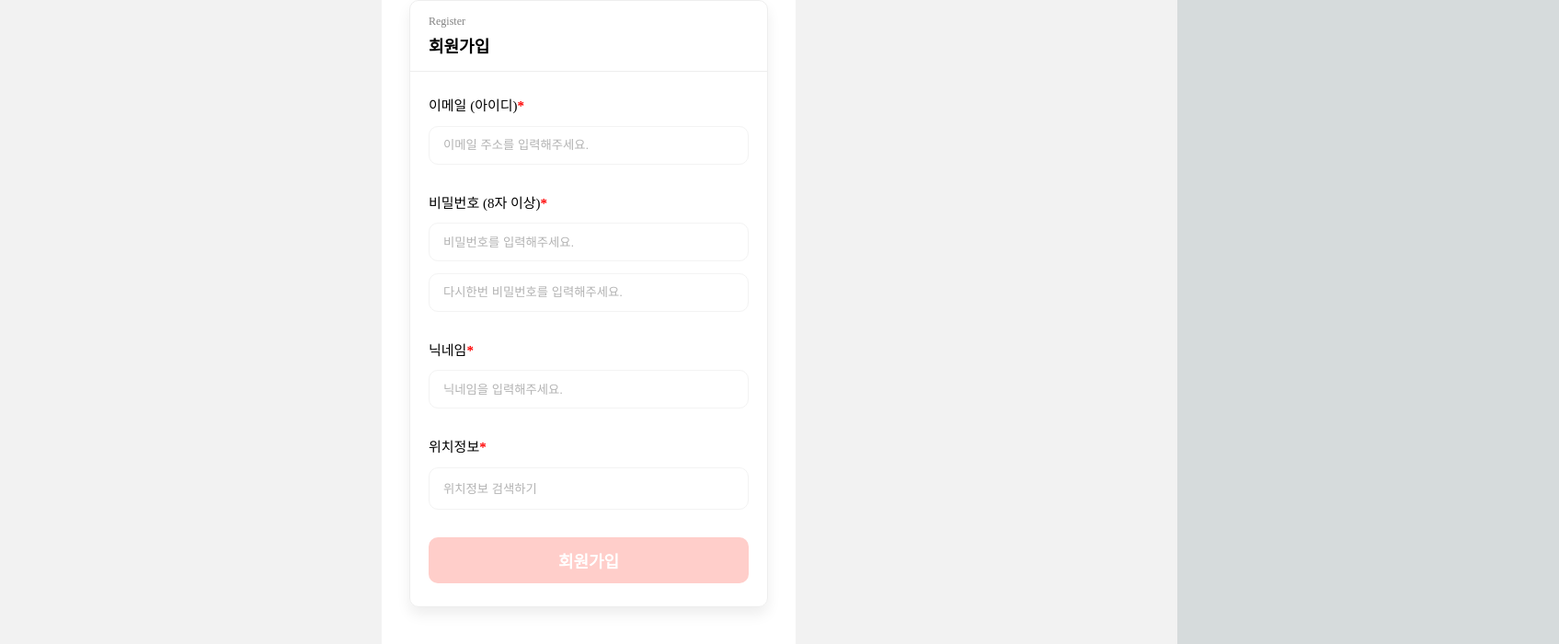
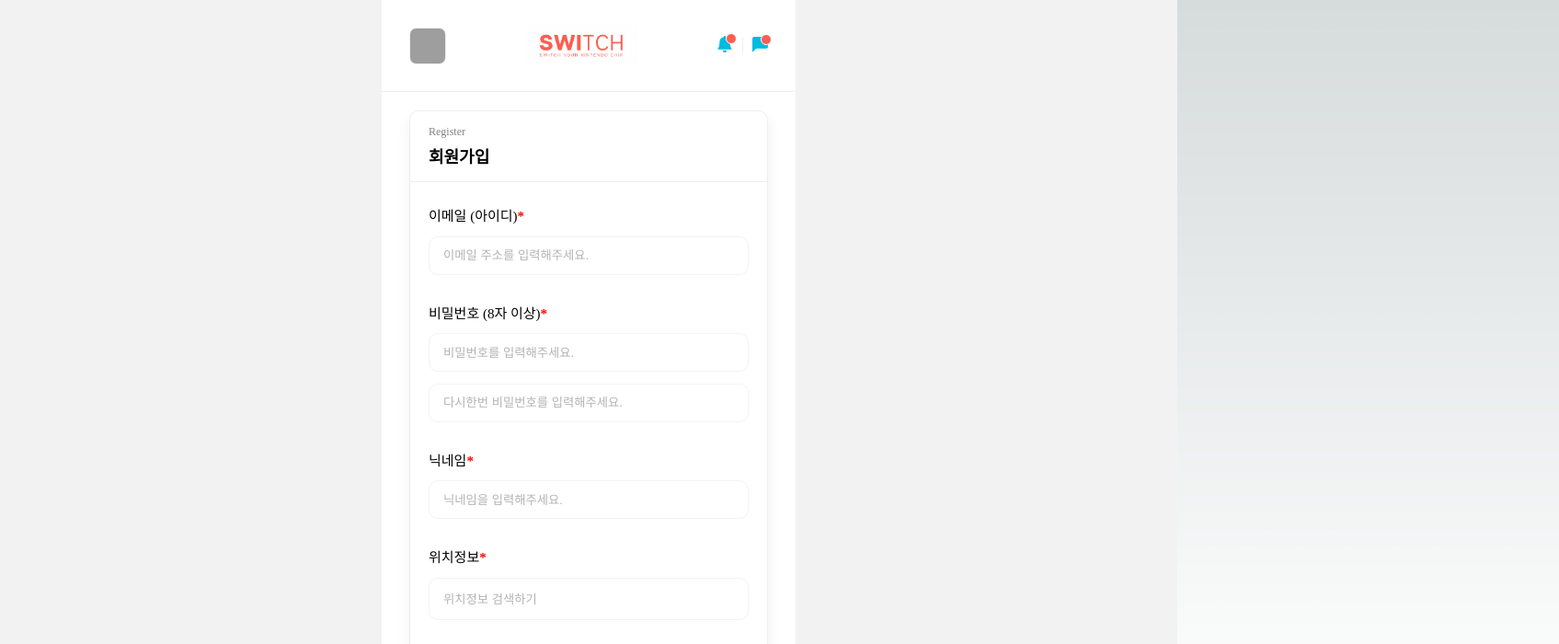
Before and after one commit to SwitchChipsProject/switch_front, a Next.js app: page /register in a window 1280 px wide. Shown: the top 700 px of the page at 92% size, 1695 px wide, since content can reach past the window. Built offline with nearby package versions, Linux system fonts and the light colour scheme; grey boxes are pictures that could not be loaded.

Commit message:
#8 헤더 컴포넌트 구현

```diff
--- a/components/layout/index.tsx
+++ b/components/layout/index.tsx
@@ -1,6 +1,13 @@
-import React from 'react';
+import React, {
+  useCallback,
+  useEffect,
+  useState,
+  useLayoutEffect,
+  useRef,
+} from 'react';
 import styled from 'styled-components';
-
+import Router, { useRouter } from 'next/router';
+import Header from '../util/Header';
 const Container = styled.div`
   min-height: 100vh;
   background-color: #f2f2f2;
@@ -8,19 +15,54 @@ const Container = styled.div`
   display: flex;
 `;
 
-const Content = styled.div`
+const ContentsWrapper = styled.div`
   min-width: 450px;
-  min-height: 100vh;
+  min-height: 100%;
+  background-color: white;
+`;
+
+const Contents = styled.div`
   background-color: white;
   padding: 0px 30px 0 30px;
   display: flex;
   justify-content: center;
+  flex-direction: column;
+  padding-top: 120px;
+  padding-bottom: 20px;
 `;
 
 export default function Layout({ children }: { children: React.ReactNode }) {
+  const router = useRouter();
+  const [display, setDisplay] = useState<boolean>(true);
+  const [movement, setMovement] = useState<boolean>(true);
+
+  const listener = useCallback((e: Event) => {
+    if (window.scrollY > 100) {
+      setMovement(false);
+    } else {
+      setMovement(true);
+    }
+  }, []);
+
+  useEffect(() => {
+    if (router.pathname === '/') {
+      setDisplay(false);
+    } else {
+      setDisplay(true);
+    }
+  }, [router]);
+
+  useEffect(() => {
+    window.addEventListener('scroll', listener, false);
+    return () => window.removeEventListener('scroll', listener);
+  }, [listener]);
+
   return (
     <Container>
-      <Content>{children}</Content>
+      <ContentsWrapper>
+        <Header display={movement}></Header>
+        <Contents>{children}</Contents>
+      </ContentsWrapper>
     </Container>
   );
 }
--- /dev/null
+++ b/components/util/Header.tsx
@@ -0,0 +1,29 @@
+import { useEffect } from 'react';
+import styles from '../../styles/components/Header.module.scss';
+import { BsFillChatLeftFill, BsBellFill } from 'react-icons/bs';
+
+export default function Header({ display }: { display: boolean }) {
+  return (
+    <div id={styles.wrapper}>
+      <div
+        id={styles.container}
+        className={display ? styles.display : styles.notDisplay}
+      >
+        <button id={styles.userImage}></button>
+        <button id={styles.logoImage}></button>
+        <div id={styles.menu}>
+          <button className={styles.button}>
+            <span className={styles.status}></span>
+            <BsBellFill color="#00BBDF" size={18}></BsBellFill>
+          </button>
+          <span className={styles.division}></span>
+          <button className={styles.button}>
+            <span className={styles.status}></span>
+
+            <BsFillChatLeftFill color="#00BBDF" size={17}></BsFillChatLeftFill>
+          </button>
+        </div>
+      </div>
+    </div>
+  );
+}
--- a/pages/_app.tsx
+++ b/pages/_app.tsx
@@ -1,6 +1,7 @@
 import '../styles/globals.css';
 import type { AppProps } from 'next/app';
 import Layout from '../components/layout';
+import { useEffect, useRef } from 'react';
 export default function App({ Component, pageProps }: AppProps) {
   return (
     <Layout>
--- a/pages/register.tsx
+++ b/pages/register.tsx
@@ -281,6 +281,7 @@ export default function Register() {
           </Button>
         </>
       </Card>
+
       {visibility ? (
         <div id={styles.popup} ref={popup} onClick={onClickPopup}>
           <DaumPostcodeEmbed style={{ width: 450 }} onComplete={onComplete} />
--- /dev/null
+++ b/styles/components/Header.module.scss
@@ -0,0 +1,75 @@
+#wrapper {
+  width: 100%;
+  height: 100px;
+  position: absolute;
+  #container {
+    width: 450px;
+    height: 100px;
+    position: fixed;
+    top: 0;
+    border-bottom: 1px solid #eeeeee;
+    background-color: white;
+    transition: all 300ms ease;
+    padding: 0 30px;
+    display: flex;
+    justify-content: space-between;
+    align-items: center;
+
+    #logoImage {
+      background: url('../../public/logo.png');
+      width: 120px;
+      height: 45px;
+      background-size: contain;
+      cursor: pointer;
+      border: none;
+      background-repeat: no-repeat;
+    }
+
+    #userImage {
+      background: url('https://pbs.twimg.com/media/FldMvLPaUAI2Uz7?format=jpg&name=large');
+      width: 40px;
+      height: 40px;
+      background-size: cover;
+      cursor: pointer;
+      border: none;
+      border-radius: 7.5px;
+      border: 1px solid #eeeeee;
+    }
+
+    #menu {
+      display: flex;
+      align-items: center;
+      gap: 0 10px;
+
+      .button {
+        border: none;
+        background-color: transparent;
+        position: relative;
+        .status {
+          width: 12px;
+          height: 12px;
+          border-radius: 12px;
+          background-color: #ff5d51;
+          position: absolute;
+          right: -3.5px;
+          top: -3px;
+          border: 1.5px solid white;
+        }
+        cursor: pointer;
+      }
+
+      .division {
+        width: 1px;
+        height: 17px;
+        background-color: #eeeeee;
+      }
+    }
+  }
+
+  .display {
+    transform: translateY(0px);
+  }
+  .notDisplay {
+    transform: translateY(-100px);
+  }
+}
--- a/styles/page/enroll.module.scss
+++ b/styles/page/enroll.module.scss
@@ -46,8 +46,11 @@
 
 #popup {
   position: absolute;
+  top: 0;
+  left: 0;
   width: 100%;
   min-height: 100vh;
+  z-index: 9999;
   background-color: #00000078;
   display: flex;
   align-items: center;
```
Also changed, not shown: pages/index.tsx (+8 -2 lines), public/logo.png (added).
